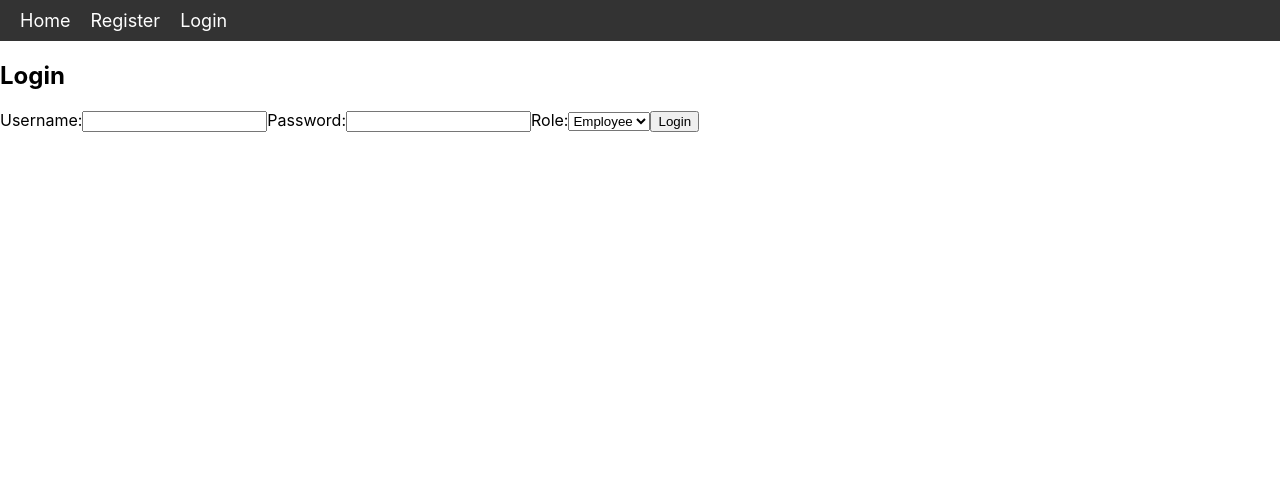
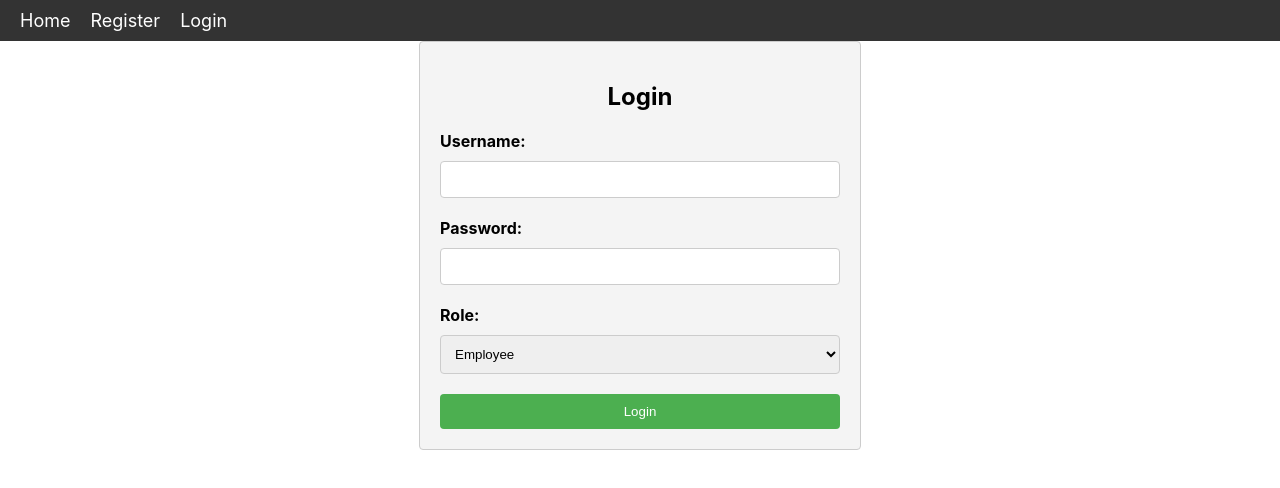
Before and after one commit to ankitajaswal/CMPE275_TeamProject, a React (Create React App) app in the folder frontend/wiors/: page /login in a window 1280 px wide. Shown: the top 488 px of the page. Built offline with nearby package versions, Linux system fonts and the light colour scheme.

Commit message:
css for login

```diff
--- a/frontend/wiors/src/components/LoginComponent.js
+++ b/frontend/wiors/src/components/LoginComponent.js
@@ -1,4 +1,5 @@
 import React, { useState } from 'react';
+import '../styles/login.css';
 
 function Login() {
   const [username, setUsername] = useState('');
--- /dev/null
+++ b/frontend/wiors/src/styles/login.css
@@ -0,0 +1,44 @@
+.login-form {
+    max-width: 400px;
+    margin: 0 auto;
+    padding: 20px;
+    background-color: #f4f4f4;
+    border: 1px solid #ccc;
+    border-radius: 4px;
+  }
+
+  .login-form h2 {
+    margin-bottom: 20px;
+    text-align: center;
+  }
+
+  .login-form form {
+    display: flex;
+    flex-direction: column;
+  }
+
+  .login-form label {
+    margin-bottom: 10px;
+    font-weight: bold;
+  }
+
+  .login-form input,
+  .login-form select {
+    padding: 10px;
+    margin-bottom: 20px;
+    border: 1px solid #ccc;
+    border-radius: 4px;
+  }
+
+  .login-form button[type='submit'] {
+    padding: 10px 20px;
+    background-color: #4caf50;
+    color: #fff;
+    border: none;
+    border-radius: 4px;
+    cursor: pointer;
+  }
+
+  .login-form button[type='submit']:hover {
+    background-color: #45a049;
+  }
```
